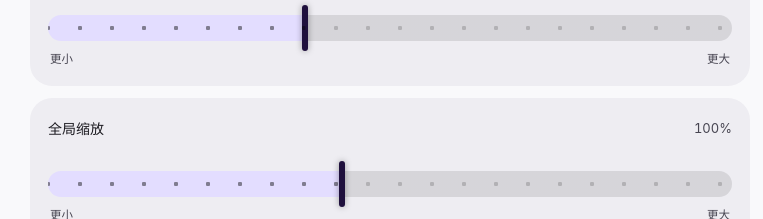
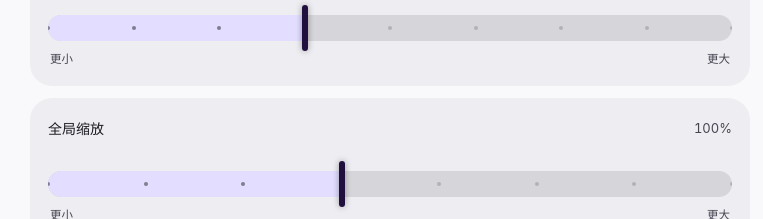
Before and after one commit to mikuplus/y700-coloros-charge-keepalive, a plain HTML site: page webroot/index.html in a window 1280 px wide. Both pictures are taken after a click on the button "设置". Shown: the part 581-800 px from the top of the page, 250-1013 px from the left. Drawn offline with Linux system fonts and the light colour scheme.

Commit message:
fix(webui): 刻度点按档位对齐把手
之前点用固定 32px 间距画，跟实际档位无关，把手停在哪都不一定有点。

改成 buildBar 读 input 的 min/max/step 算出档位数，按
i/(n-1)*100% 逐个定位：
- 字体大小 9 档 -> 9 个点
- 全局缩放 8 档 -> 8 个点
把手停靠点必然落在某个点上。

填充区那层点用 clip-path 裁到 --pct，整层保持全宽，
所以裁剪不会让点位错位。

```diff
--- a/webroot/index.html
+++ b/webroot/index.html
@@ -256,41 +256,36 @@
 
   /* 进度条式滑块：粗轨道 + 左侧填充 + 竖线把手 */
   input[type=range].bar{
-    height:46px;margin:8px 0 0;
-    --pct:50%;
-    --fill:var(--primary-container);
-    --empty:var(--bar-empty,rgba(255,255,255,.11));
+    position:absolute;left:0;right:0;top:0;height:46px;margin:0;
+    background:transparent;
   }
   input[type=range].bar::-webkit-slider-runnable-track{
-    height:26px;border-radius:13px;
-    background:linear-gradient(to right,
-      var(--fill) 0, var(--fill) var(--pct),
-      var(--empty) var(--pct), var(--empty) 100%);
+    height:26px;border-radius:13px;background:transparent;
   }
   input[type=range].bar::-webkit-slider-thumb{
     -webkit-appearance:none;width:6px;height:46px;border-radius:3px;
     background:var(--on-primary-container);border:none;
     margin-top:-10px;box-shadow:0 0 6px rgba(0,0,0,.35);
   }
-  .barwrap{position:relative;display:block}
-  .barwrap::before,.barwrap::after{
-    content:"";position:absolute;left:0;top:50%;
-    height:26px;transform:translateY(-50%);
-    border-radius:13px;pointer-events:none;
-    background-repeat:repeat-x;
-    background-size:32px 26px;
-    background-position:16px 50%;
+  .barwrap{position:relative;display:block;height:46px;margin:8px 0 0}
+  .barskin{
+    position:absolute;left:0;right:0;top:50%;transform:translateY(-50%);
+    height:26px;border-radius:13px;background:var(--bar-empty);
+    overflow:hidden;pointer-events:none;
   }
-  /* 未填充区：浅点 */
-  .barwrap::before{
-    width:100%;
-    background-image:radial-gradient(circle,var(--dot-track) 2px,transparent 2.4px);
+  .barfill{
+    position:absolute;left:0;top:0;bottom:0;
+    width:var(--pct,50%);background:var(--primary-container);
   }
-  /* 填充区：深点，宽度跟着 --pct 走，圆角处被裁掉 */
-  .barwrap::after{
-    width:var(--pct,50%);
-    background-image:radial-gradient(circle,var(--dot-fill) 2px,transparent 2.4px);
+  .bardots{position:absolute;inset:0}
+  .bardots i{
+    position:absolute;top:50%;width:4px;height:4px;
+    margin:-2px 0 0 -2px;border-radius:50%;
+    background:var(--dot-track);
   }
+  /* 填充区那层点：整层铺满再用 clip-path 裁到当前值，点的位置不会错位 */
+  .bardots.dark{clip-path:inset(0 calc(100% - var(--pct,50%)) 0 0)}
+  .bardots.dark i{background:var(--dot-fill)}
 
   .bar-ends{
     display:flex;justify-content:space-between;
@@ -1123,6 +1118,32 @@ function buildCardChips() {
   syncCardChips();
 }
 
+/* 按 min/max/step 算出每个档位的位置，一个档位一个点 */
+function buildBar(el) {
+  var wrap = el.parentNode;
+  if (!wrap || !wrap.classList.contains("barwrap")) return;
+  if (wrap.querySelector(".barskin")) return;
+
+  var min = parseFloat(el.min), max = parseFloat(el.max);
+  var step = parseFloat(el.step) || 1;
+  var n = Math.round((max - min) / step) + 1;
+  if (n < 2) return;
+
+  var dots = "";
+  for (var i = 0; i < n; i++) {
+    dots += '<i style="left:' + (i / (n - 1) * 100).toFixed(4) + '%"></i>';
+  }
+
+  var skin = document.createElement("div");
+  skin.className = "barskin";
+  skin.innerHTML =
+    '<div class="barfill"></div>' +
+    '<div class="bardots">' + dots + '</div>' +
+    '<div class="bardots dark">' + dots + '</div>';
+  wrap.insertBefore(skin, el);
+  paintRange(el);
+}
+
 function paintRange(el) {
   var min = parseFloat(el.min), max = parseFloat(el.max), v = parseFloat(el.value);
   var pct = ((v - min) / (max - min) * 100).toFixed(2) + "%";
@@ -1344,6 +1365,8 @@ buildSwatches();
 applyVoltLabel();
 syncMode();
 syncParams();
+buildBar($("txtRange"));
+buildBar($("spRange"));
 syncDisplay();
 buildCardChips();
 applyCards();
```
